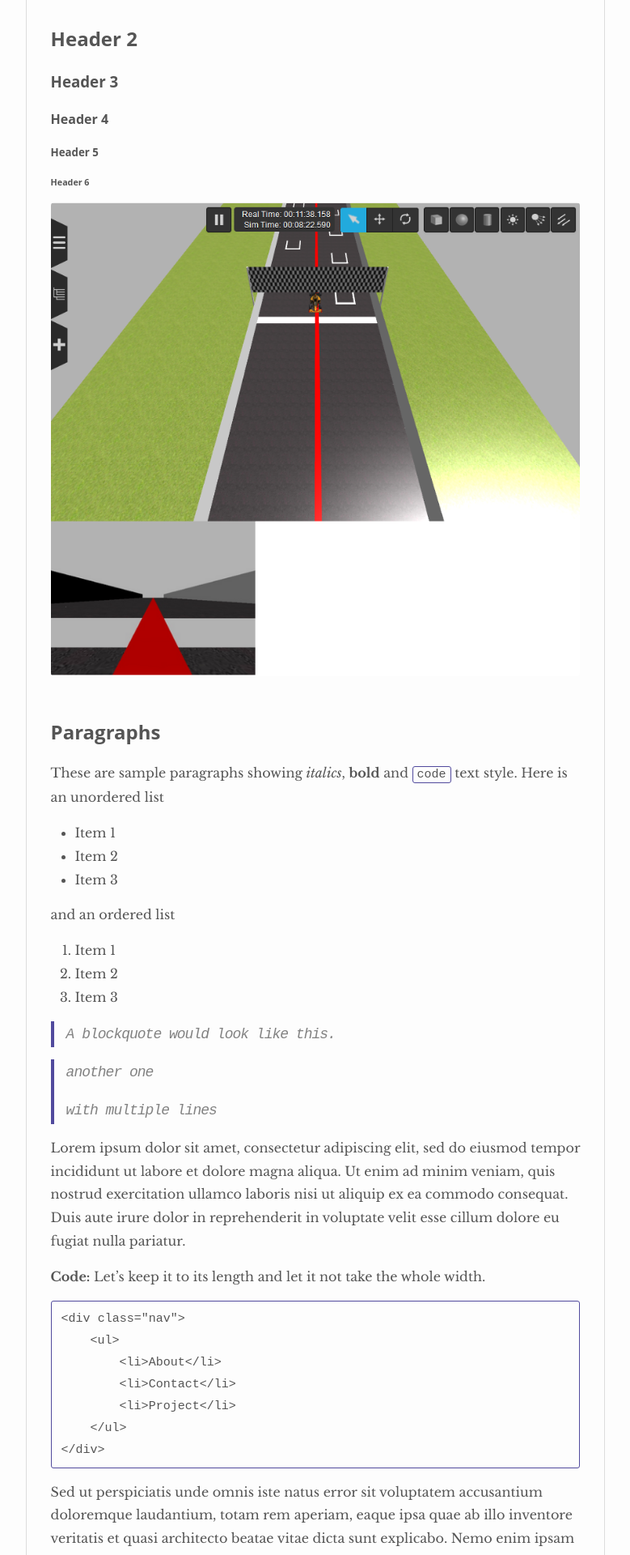
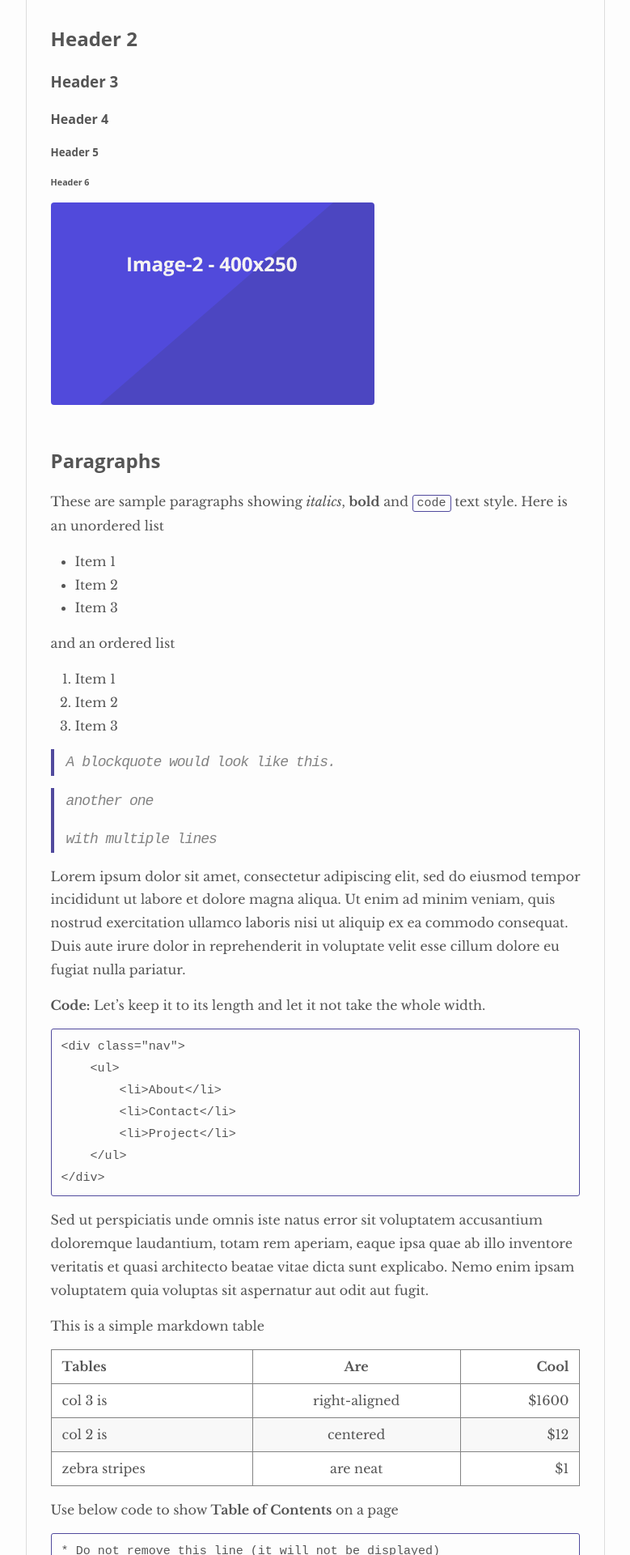
Before and after one commit to RoberG/MUVA-Robotica, a Jekyll site: the page built from _posts/2020-02-15-Práctica 1 - Siguelineas.md, in a window 1280 px wide. Shown: the part 1395-3315 px from the top of the page at 81% size, without its empty margins (250-1029 px from the left). Built offline with Jekyll 4.4.1, drawn with Linux system fonts in a browser that asks for light colours; nearby versions of some CDN libraries.

Commit message:
Update 2020-02-15-Práctica 1 - Siguelineas.md

```diff
--- a/_posts/2020-02-15-Práctica 1 - Siguelineas.md
+++ b/_posts/2020-02-15-Práctica 1 - Siguelineas.md
@@ -11,7 +11,7 @@ En esta práctica se pretende realizar un algortimo que se encargue del pilotaje
 Dicha linea es de color rojo y se encuentra ubicada en el centro de la pista para facilitar su detección. En esta práctica se utilizarán tanto técnicas de detección de imagen
 como controladores PID para encontrar una solución que satisfaga el problema.
 
-![sample post]({{site.baseurl}}/images/inicio.png)
+![sample post]({{site.baseurl}}/images/inicio.PNG)
 
 
 # Header 1
@@ -26,7 +26,7 @@ como controladores PID para encontrar una solución que satisfaga el problema.
 
 ###### Header 6
 
-![sample post]({{site.baseurl}}/images/inicio.png)
+![sample post]({{site.baseurl}}/images/image-2.png)
 
 ## Paragraphs
 
```
